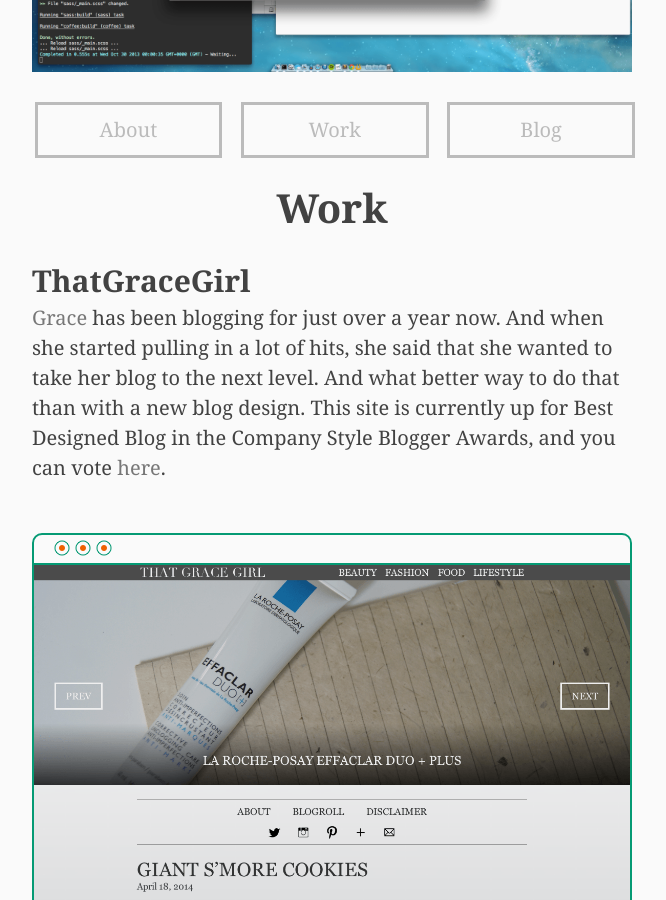
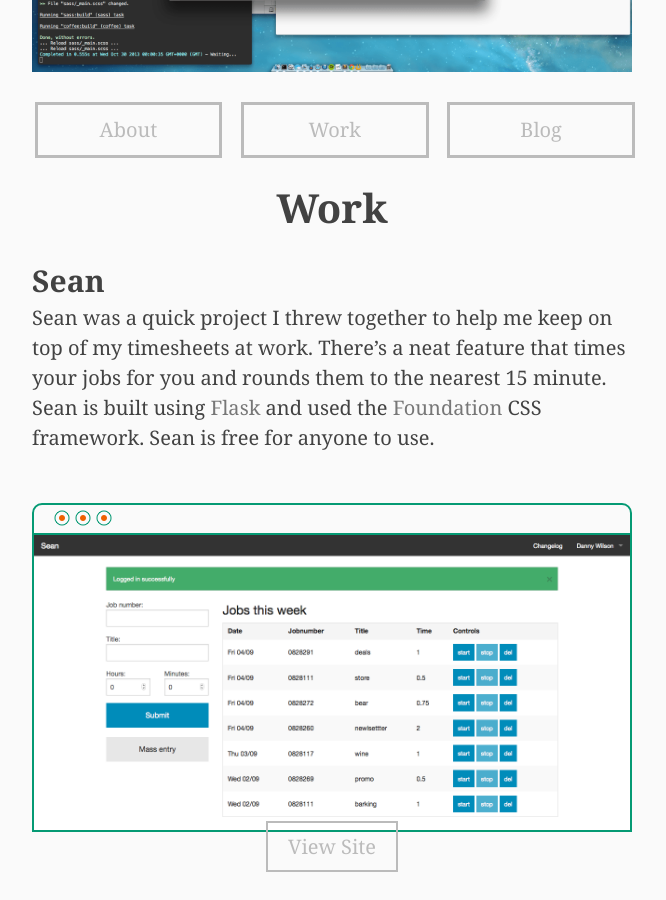
Before and after one commit to danwlsn/djangodan.github.io, a Jekyll site: the page built from work/index.md, in a window 1280 px wide and 900 px high, scrolled down 386 px. Shown: the whole window, without its empty margins (308-974 px from the left). Built offline with Jekyll 4.4.1, drawn with Linux system fonts in a browser that asks for light colours; nearby versions of some CDN libraries; Markdown is read by kramdown in place of the engine named in the settings; comment, search, counter and statistics services are not loaded.

Commit message:
added sean to portfolio

```diff
--- a/work/index.md
+++ b/work/index.md
@@ -6,10 +6,9 @@ image: ../images/work.png
 
 # Work
 
-##[ThatGraceGirl](http://thatgracegirl.com)
+##[Sean](http://seants.herokuapp.com)
 
-[Grace](http://twitter.com/thatgracegirlca) has been blogging for just over a year now. And when she started pulling in a lot of hits, she said that she wanted to take her blog to the next level. And what better way to do that than with a new blog design. This site is currently up for Best Designed Blog in the Company Style Blogger Awards, and you can vote <a href="http://www.company.co.uk/magazine-hq/company-style-blogger-awards-2014" target="_blank">here</a>.
-
+Sean was a quick project I threw together to help me keep on top of my timesheets at work. There's a neat feature that times your jobs for you and rounds them to the nearest 15 minute. Sean is built using [Flask](http://flask.pocoo.org) and used the [Foundation](http://foundation.zurb.com) CSS framework. Sean is free for anyone to use.
 
 <div class="browser">
 <div class="top--bar">
@@ -17,13 +16,14 @@ image: ../images/work.png
 </div>
 </div>
 <div class="window">
-<img src="../images/tgg.png" alt="Recur fitness monitoring application">
+<img src="../images/sean.png" alt="Sean timesheet manager">
 </div>
 </div>
 
 <p class="view--site">
-<a href="http://thatgracegirl.com" class="view--site--btn">View Site</a>
+<a href="http://seants.herokuapp.com" class="view--site--btn">View Site</a>
 </p>
+
 
 ##[Recur](http://recurapp.co)
 
```
Also changed, not shown: images/sean.png (added).
